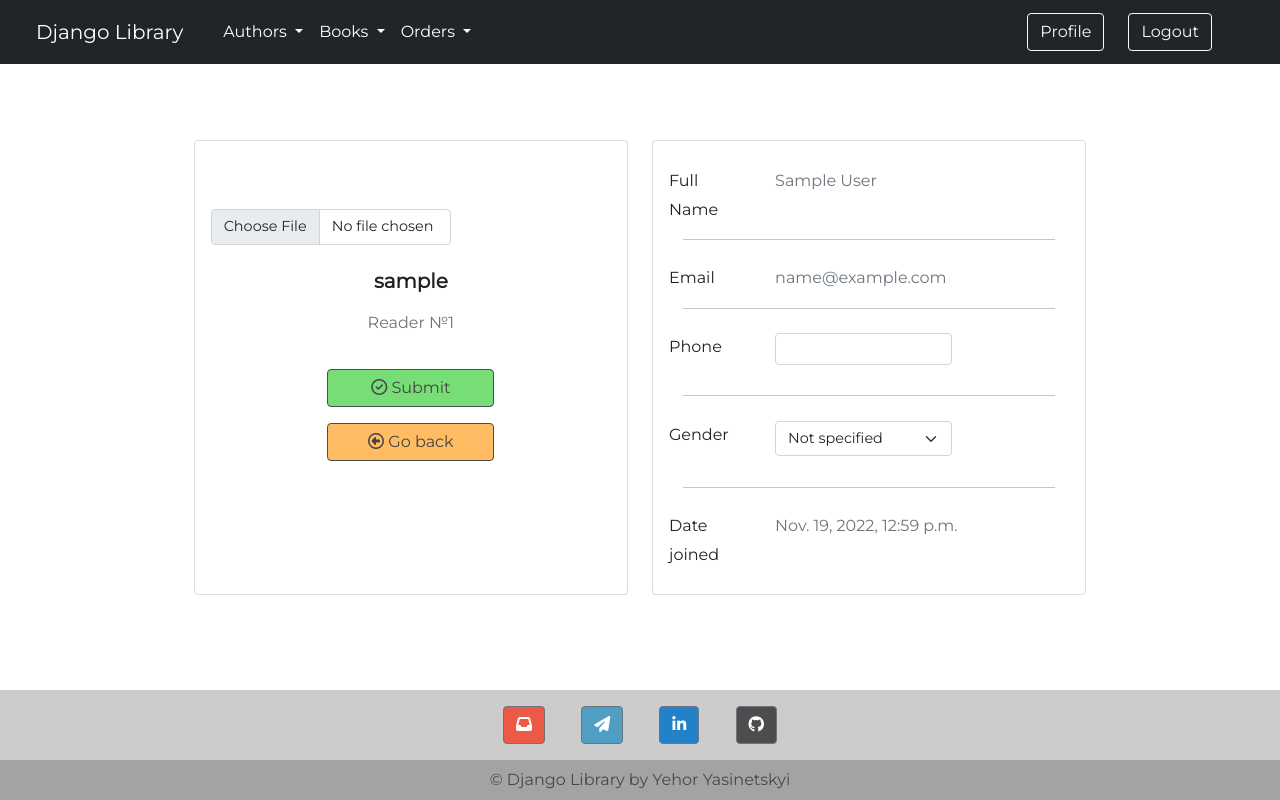
After one commit to yasegor/DjangoLibrary, a Django app: page /profile/update/1/ in a window 1280 px wide. The commit adds this page. Run offline with Django 4.2, Linux system fonts and the light colour scheme; the visitor is signed in with stand-in values (Sample User, id 1); some libraries are stand-ins or nearby versions.

Commit message:
Implemented ability to change information in profile.

```diff
--- a/authentication/forms.py
+++ b/authentication/forms.py
@@ -4,6 +4,9 @@ from django.contrib.auth.models import User
 from django.core.exceptions import ValidationError
 from captcha.fields import ReCaptchaField
 from captcha.widgets import ReCaptchaV2Checkbox
+from phonenumber_field.formfields import PhoneNumberField
+
+from .models import Profile, GENDER_CHOICES
 
 
 class SignUpForm(UserCreationForm):
@@ -65,3 +68,22 @@ class AuthUserForm(AuthenticationForm):
         if not user.profile.verified:
             raise ValidationError("Your email isn't verified. Check your email inbox and try again.")
         return self.cleaned_data
+
+
+class UserProfileForm(forms.ModelForm):
+    class Meta:
+        model = Profile
+        fields = ('avatar', 'phone_number', 'gender')
+        widgets = {'gender': forms.Select(choices=GENDER_CHOICES, attrs={'class': 'form-control'})}
+        phone_number = PhoneNumberField(widget=forms.TextInput(attrs={'placeholder': 'Phone'}), required=False,
+                                        region='UA')
+
+    def __init__(self, *args, **kwargs):
+        super(UserProfileForm, self).__init__(*args, **kwargs)
+
+        self.fields['avatar'].label = False
+        self.fields['phone_number'].label = False
+        self.fields['gender'].label = False
+        self.fields['avatar'].required = False
+        self.fields['phone_number'].reduired = False
+        self.fields['gender'].required = False
--- a/authentication/models.py
+++ b/authentication/models.py
@@ -13,7 +13,7 @@ GENDER_CHOICES = (
 
 class Profile(models.Model):
     user = models.OneToOneField(User, on_delete=models.CASCADE)
-    avatar = models.ImageField(upload_to="avatars/%m/%Y", blank=True)
+    avatar = models.ImageField(default='default-avatar.png', upload_to="avatars/%m/%Y", blank=True, null=True)
     phone_number = PhoneNumberField(region='UA', blank=True)
     gender = models.CharField(max_length=15, choices=GENDER_CHOICES, default='N')
     verified = models.BooleanField(default=False)
--- a/authentication/urls.py
+++ b/authentication/urls.py
@@ -5,6 +5,7 @@ from . import utils
 
 urlpatterns = [
     path('profile/', views.profile_view, name="profile"),
+    path('profile/update/<int:id>/', views.profile_update, name='profile_update'),
     path('social-auth/', include('social_django.urls', namespace='social')),
     path('login/', views.login_view, name="login"),
     path('register/', views.register_view, name="register"),
--- a/authentication/views.py
+++ b/authentication/views.py
@@ -4,9 +4,10 @@ from django.contrib.auth.decorators import login_required
 from django.contrib.auth.models import Group, User
 from django.shortcuts import render, redirect
 
-from .forms import SignUpForm, AuthUserForm
+from .forms import SignUpForm, AuthUserForm, UserProfileForm
 from django.contrib.auth import login, authenticate
 
+from .models import Profile
 from .utils import send_mail_to_verify
 
 
@@ -14,6 +15,19 @@ from .utils import send_mail_to_verify
 def profile_view(request):
     context = {'title': 'My profile'}
     return render(request, 'auth/profile.html', context=context)
+
+
+@login_required()
+def profile_update(request, id):
+    if request.method == "POST":
+        profile_form = UserProfileForm(request.POST, request.FILES, instance=request.user.profile)
+        if profile_form.is_valid():
+            profile_form.save()
+            return redirect('profile')
+    else:
+        profile_form = UserProfileForm(instance=request.user.profile)
+    context = {'profile_form': profile_form, 'title': 'Update profile'}
+    return render(request, 'auth/profile_update.html', context)
 
 
 def register_view(request):
--- a/static/css/authentication/profile.css
+++ b/static/css/authentication/profile.css
@@ -15,3 +15,13 @@
 img {
     border: 1px solid #818181;
 }
+
+.crop {
+    width: 150px;
+    height: 150px;
+    object-fit: cover;
+}
+
+.input-group {
+    visibility: hidden;
+}
--- a/static/css/index/index.css
+++ b/static/css/index/index.css
@@ -68,6 +68,18 @@ body {
     border: 1px solid #333333;
 }
 
+.btn-warning {
+    color: #444444;
+    background: #ffbc62;
+    border: 1px solid #4d4d4d;
+}
+
+.btn-warning:hover {
+    color: white;
+    background: #ffa72e;
+    border: 1px solid #4d4d4d;
+}
+
 .asteriskField {
     display: none;
 }
@@ -76,3 +88,93 @@ body {
     font-size: .9rem;
     height: 38px;
 }
+
+#myImg {
+    border-radius: 5px;
+    cursor: pointer;
+    transition: 0.3s;
+}
+
+#myImg:hover {
+    opacity: 0.7;
+}
+
+.modal {
+    display: none;
+    position: fixed;
+    z-index: 1;
+    padding-top: 100px;
+    left: 0;
+    top: 0;
+    width: 100%;
+    height: 100%;
+    overflow: auto;
+    background-color: rgb(0, 0, 0);
+    background-color: rgba(0, 0, 0, 0.9);
+}
+
+.modal-content {
+    margin: auto;
+    display: block;
+    width: 80%;
+    max-width: 700px;
+}
+
+#caption {
+    margin: auto;
+    display: block;
+    width: 80%;
+    max-width: 700px;
+    text-align: center;
+    color: #ccc;
+    padding: 10px 0;
+    height: 150px;
+}
+
+.modal-content, #caption {
+    -webkit-animation-name: zoom;
+    -webkit-animation-duration: 0.6s;
+    animation-name: zoom;
+    animation-duration: 0.6s;
+}
+
+@-webkit-keyframes zoom {
+    from {
+        -webkit-transform: scale(0)
+    }
+    to {
+        -webkit-transform: scale(1)
+    }
+}
+
+@keyframes zoom {
+    from {
+        transform: scale(0)
+    }
+    to {
+        transform: scale(1)
+    }
+}
+
+.close {
+    position: absolute;
+    top: 15px;
+    right: 35px;
+    color: #f1f1f1;
+    font-size: 40px;
+    font-weight: bold;
+    transition: 0.3s;
+}
+
+.close:hover,
+.close:focus {
+    color: #bbb;
+    text-decoration: none;
+    cursor: pointer;
+}
+
+@media only screen and (max-width: 700px) {
+    .modal-content {
+        width: 100%;
+    }
+}
--- /dev/null
+++ b/templates/auth/profile_update.html
@@ -0,0 +1,108 @@
+{% extends 'base.html' %}
+{% load crispy_forms_filters %}
+{% load static %}
+
+{% block content %}
+
+    <style>
+        .form-control {
+            width: 60%;
+            height: 40%;
+        }
+
+        hr {
+            margin: 0.9rem;
+        }
+    </style>
+
+    <link rel="stylesheet" href="{% static 'css/authentication/profile.css' %}?{% now "U" %}">
+    <section>
+        <div class="container py-5">
+            <form method="POST" enctype="multipart/form-data">
+                {% csrf_token %}
+                <div class="row justify-content-center g-4">
+                    <div class="col-lg-5">
+                        <div class="card mb-4 h-100">
+                            <div class="card-body text-center pb-0">
+                                <div class="mt-1 mb-4 ">
+                                    {{ profile_form.avatar|as_crispy_field }}
+                                </div>
+                                <div class="mb-4">
+                                    <h5 class="my-3"><strong>{{ user.username }}</strong></h5>
+                                    <p class="text-muted">Reader №{{ user.id }}</p>
+                                </div>
+                                <div>
+                                    <button type="submit" class="btn btn-success col-5 m-2"><i
+                                            class="fa-regular fa-circle-check"></i>
+                                        Submit
+                                    </button>
+                                </div>
+                                <div>
+                                    <button onclick="href='javascript:history.go(-1)'"
+                                            class="btn btn-warning col-5 m-2">
+                                        <i class="fa-regular fa-circle-left"></i> Go back
+                                    </button>
+
+                                </div>
+
+                            </div>
+                        </div>
+                    </div>
+
+                    <div class="col-lg-5">
+                        <div class="card mb-4 h-100">
+                            <div class="card-body pb-0">
+                                <div class="row">
+                                    <div class="col-sm-3">
+                                        <p class="mb-0">Full Name</p>
+                                    </div>
+                                    <div class="col-sm-9">
+                                        <p class="text-muted mb-0">{{ user.first_name }} {{ user.last_name }}</p>
+                                    </div>
+                                </div>
+                                <hr>
+                                <div class="row">
+                                    <div class="col-sm-3">
+                                        <p class="mb-0">Email</p>
+                                    </div>
+                                    <div class="col-sm-9">
+                                        <p class="text-muted mb-0">{{ user.email }}</p>
+                                    </div>
+                                </div>
+                                <hr>
+                                <div class="row">
+                                    <div class="col-sm-3">
+                                        <p class="mb-0">Phone</p>
+                                    </div>
+                                    <div class="col-sm-9 m-0">
+                                        <p class="text-muted mb-0">{{ profile_form.phone_number|as_crispy_field }}</p>
+                                    </div>
+                                </div>
+                                <hr>
+                                <div class="row">
+                                    <div class="col-sm-3">
+                                        <p class="mb-0">Gender</p>
+                                    </div>
+                                    <div class="col-sm-9">
+                                        <p class="text-muted mb-0">{{ profile_form.gender|as_crispy_field }}</p>
+                                    </div>
+                                </div>
+                                <hr>
+                                <div class="row">
+                                    <div class="col-sm-3">
+                                        <p class="mb-0">Date joined</p>
+                                    </div>
+                                    <div class="col-sm-9">
+                                        <p class="text-muted mb-0">{{ user.date_joined }}</p>
+                                    </div>
+                                </div>
+                            </div>
+                        </div>
+                    </div>
+                </div>
+            </form>
+        </div>
+    </section>
+
+
+{% endblock %}
```
Also changed, not shown: static/js/modal.js (added, +17 -0 lines), templates/auth/profile.html (+11 -5 lines), authentication/migrations/0007_alter_profile_avatar.py (added), authentication/migrations/0008_alter_profile_avatar.py (added), media/default-avatar.png (added), 1 other file.
